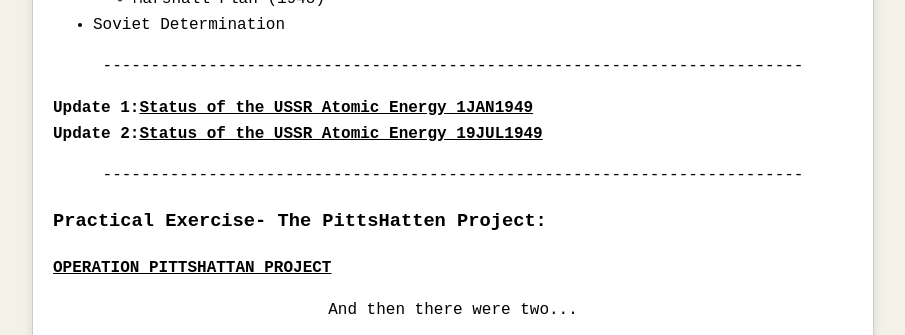
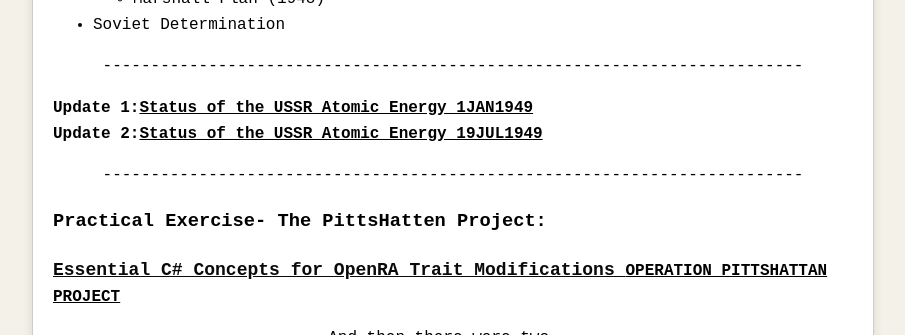
Before and after one commit to jboyce1/CodeWar, a Jekyll site: the page built from classes/ForeignFire.md, in a window 1280 px wide and 900 px high, scrolled down 1117 px, cut to the strip 0-335 px from the top of the window. Shown: the whole strip, without its empty margins (187-1092 px from the left). Built offline with Jekyll 4.4.1, drawn with Linux system fonts in a browser that asks for light colours.

Commit message:
Update ForeignFire.md

```diff
--- a/classes/ForeignFire.md
+++ b/classes/ForeignFire.md
@@ -34,6 +34,9 @@
   <p>-------------------------------------------------------------------------</p>
 </div>
 ### Practical Exercise- The PittsHatten Project:
+  <a href="https://jboyce1.github.io/CodeWar/classes/CSforOpenRA" target="_blank" style="font-size: 18px; text-decoration: underline; color: #0a0a0a;">
+    Essential C# Concepts for OpenRA Trait Modifications
+  </a>
 [OPERATION PITTSHATTAN PROJECT]({{ 'classes/ForeignFire/1949 Operation PittsHattan Project.pdf' | relative_url }})
 
 
```
